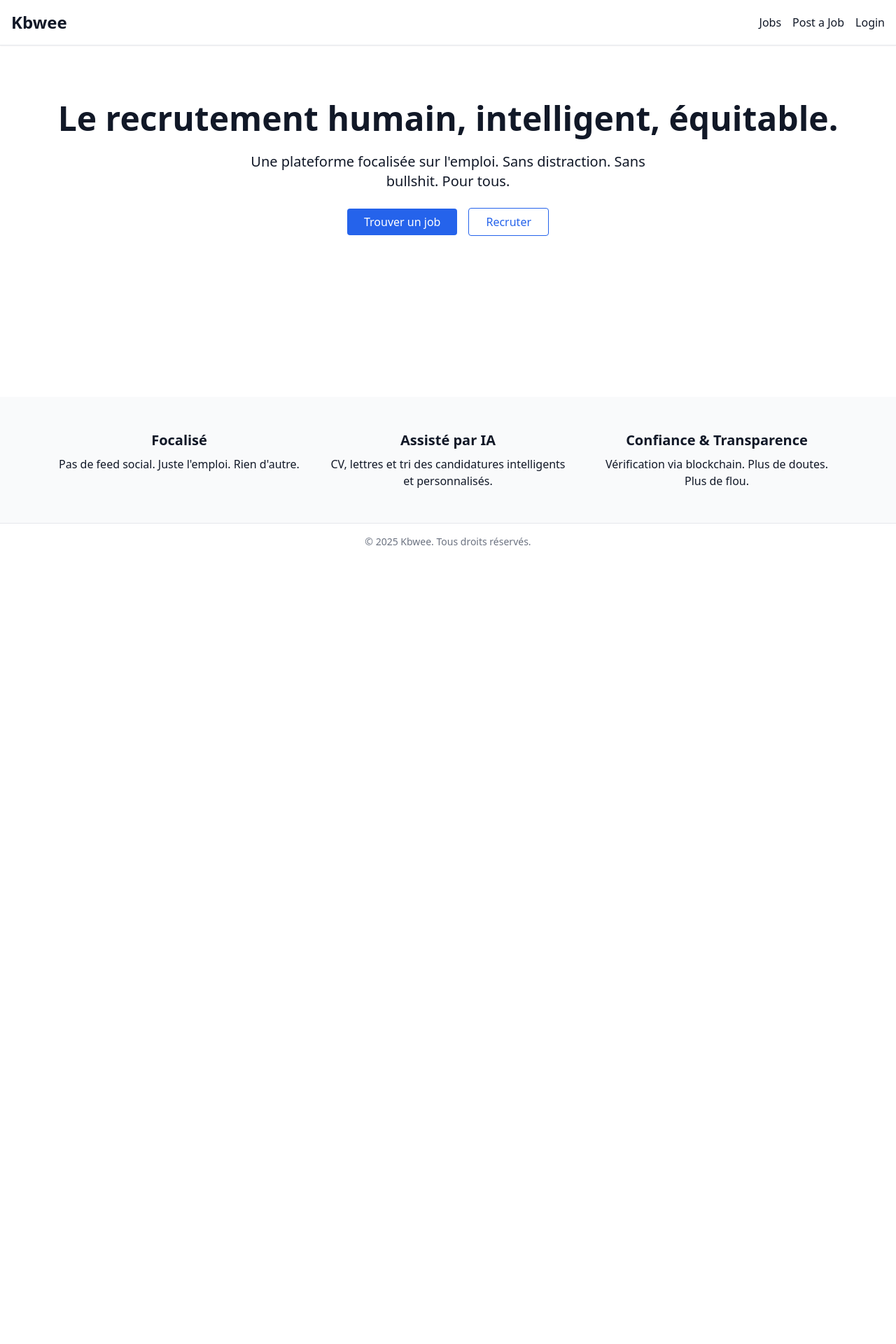
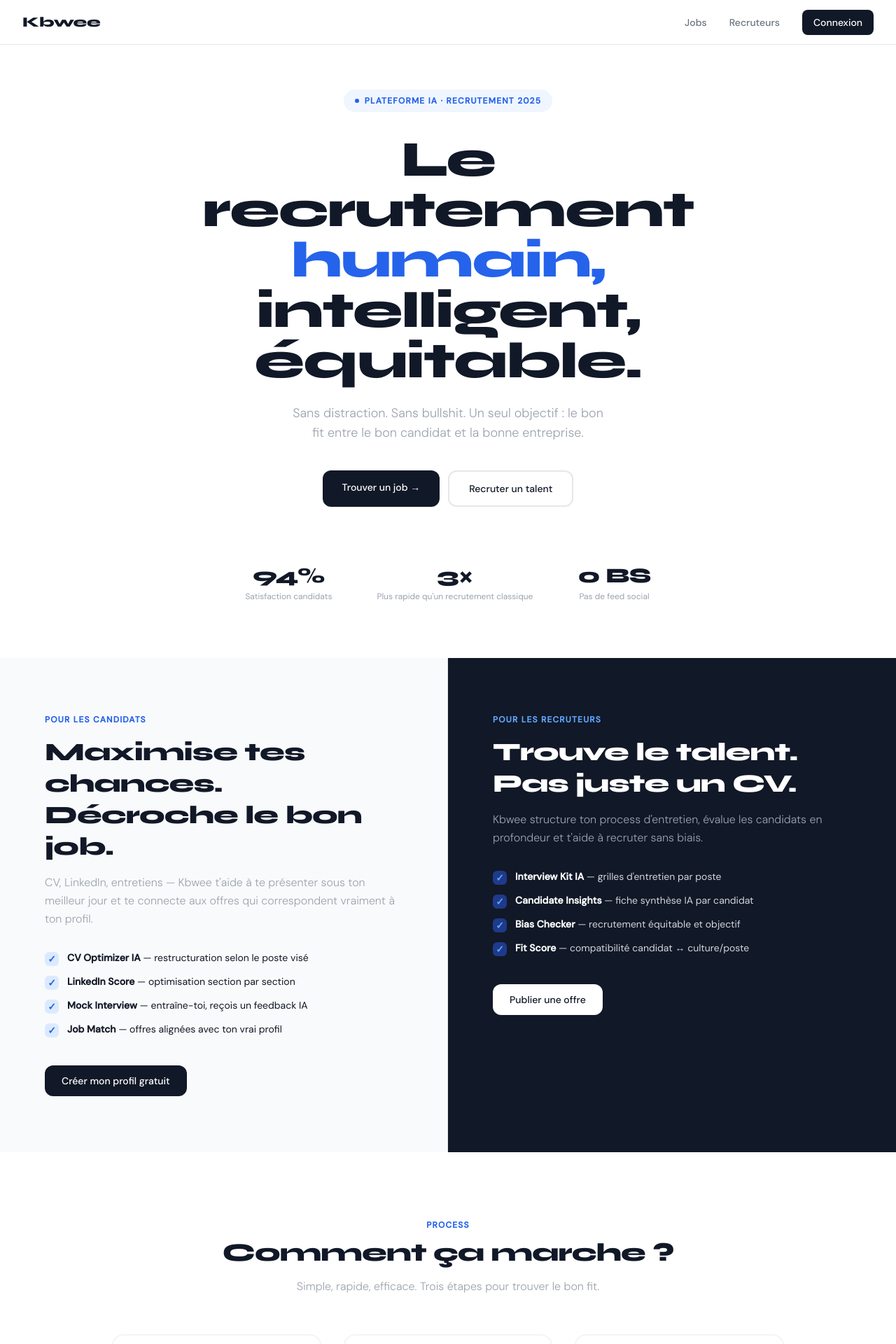
Before and after one commit to kbwee125/kbwee-live, a Next.js app: page / in a window 1280 px wide. Shown: the top 1920 px of the page at 70% size. Before the commit the page ends 800 px from the top, so only its background shows below. Built offline with nearby package versions, Linux system fonts and the light colour scheme.

Commit message:
Refactor Home component layout and styling

```diff
--- a/pages/index.js
+++ b/pages/index.js
@@ -1,54 +1,165 @@
 import React from "react";
+import Link from "next/link";
 
 export default function Home() {
   return (
-    <div className="min-h-screen flex flex-col justify-between bg-white text-gray-900">
-      {/* Header */}
-      <header className="w-full p-4 shadow-sm border-b flex justify-between items-center">
-        <h1 className="text-2xl font-bold">Kbwee</h1>
-        <nav className="space-x-4">
-          <a href="#" className="hover:underline">Jobs</a>
-          <a href="#" className="hover:underline">Post a Job</a>
-          <a href="#" className="hover:underline">Login</a>
+    <div className="min-h-screen flex flex-col bg-white text-gray-900" style={{fontFamily: "'DM Sans', sans-serif"}}>
+
+      {/* Google Font */}
+      <style>{`
+        @import url('https://fonts.googleapis.com/css2?family=Syne:wght@700;800&family=DM+Sans:wght@300;400;500&display=swap');
+        .font-syne { font-family: 'Syne', sans-serif; }
+      `}</style>
+
+      {/* NAV */}
+      <header className="fixed top-0 left-0 right-0 z-50 bg-white border-b border-gray-200 flex items-center justify-between px-8 h-16">
+        <span className="font-syne text-xl font-extrabold tracking-tight">Kbwee</span>
+        <nav className="flex items-center gap-8">
+          <Link href="/jobs" className="text-sm text-gray-500 hover:text-gray-900 transition font-medium">Jobs</Link>
+          <Link href="/post-job" className="text-sm text-gray-500 hover:text-gray-900 transition font-medium">Recruteurs</Link>
+          <Link href="/login" className="text-sm bg-gray-900 text-white px-4 py-2 rounded-lg hover:opacity-80 transition font-medium">Connexion</Link>
         </nav>
       </header>
 
-      {/* Hero */}
-      <main className="flex-grow px-4 py-20 flex flex-col items-center text-center">
-        <h2 className="text-4xl md:text-5xl font-extrabold mb-6">
-          Le recrutement humain, intelligent, équitable.
-        </h2>
-        <p className="text-lg md:text-xl max-w-xl mb-8">
-          Une plateforme focalisée sur l'emploi. Sans distraction. Sans bullshit. Pour tous.
+      {/* HERO */}
+      <main className="flex-grow flex flex-col items-center justify-center text-center px-6 pt-32 pb-20">
+
+        {/* Badge */}
+        <div className="inline-flex items-center gap-2 bg-blue-50 text-blue-600 text-xs font-semibold uppercase tracking-widest px-4 py-2 rounded-full mb-8">
+          <span className="w-1.5 h-1.5 rounded-full bg-blue-600 inline-block"></span>
+          Plateforme IA · Recrutement 2025
+        </div>
+
+        {/* Headline */}
+        <h1 className="font-syne font-extrabold text-5xl md:text-7xl leading-none tracking-tight max-w-3xl mb-6">
+          Le recrutement{" "}
+          <span className="text-blue-600">humain,</span>
+          <br />intelligent, équitable.
+        </h1>
+
+        {/* Sous-titre */}
+        <p className="text-lg text-gray-400 font-light max-w-md mb-10">
+          Sans distraction. Sans bullshit. Un seul objectif : le bon fit entre le bon candidat et la bonne entreprise.
         </p>
-        <div className="space-x-4">
-          <a href="#" className="bg-blue-600 text-white px-6 py-2 rounded hover:bg-blue-700 transition">Trouver un job</a>
-          <a href="#" className="border border-blue-600 text-blue-600 px-6 py-2 rounded hover:bg-blue-50 transition">Recruter</a>
+
+        {/* Boutons */}
+        <div className="flex gap-3 flex-wrap justify-center mb-20">
+          <Link href="/jobs" className="bg-gray-900 text-white px-7 py-3.5 rounded-xl text-sm font-medium hover:opacity-80 transition">
+            Trouver un job →
+          </Link>
+          <Link href="/post-job" className="border-2 border-gray-200 text-gray-900 px-7 py-3.5 rounded-xl text-sm font-medium hover:border-gray-900 transition">
+            Recruter un talent
+          </Link>
+        </div>
+
+        {/* Stats */}
+        <div className="flex gap-16 flex-wrap justify-center">
+          <div className="text-center">
+            <div className="font-syne text-3xl font-extrabold tracking-tight">94%</div>
+            <div className="text-xs text-gray-400 mt-1">Satisfaction candidats</div>
+          </div>
+          <div className="text-center">
+            <div className="font-syne text-3xl font-extrabold tracking-tight">3×</div>
+            <div className="text-xs text-gray-400 mt-1">Plus rapide qu'un recrutement classique</div>
+          </div>
+          <div className="text-center">
+            <div className="font-syne text-3xl font-extrabold tracking-tight">0 BS</div>
+            <div className="text-xs text-gray-400 mt-1">Pas de feed social</div>
+          </div>
         </div>
       </main>
 
-      {/* Features */}
-      <section className="bg-gray-50 py-12">
-        <div className="max-w-6xl mx-auto px-4 grid md:grid-cols-3 gap-8 text-center">
-          <div>
-            <h3 className="text-xl font-semibold mb-2">Focalisé</h3>
-            <p>Pas de feed social. Juste l'emploi. Rien d'autre.</p>
-          </div>
-          <div>
-            <h3 className="text-xl font-semibold mb-2">Assisté par IA</h3>
-            <p>CV, lettres et tri des candidatures intelligents et personnalisés.</p>
-          </div>
-          <div>
-            <h3 className="text-xl font-semibold mb-2">Confiance & Transparence</h3>
-            <p>Vérification via blockchain. Plus de doutes. Plus de flou.</p>
-          </div>
+      {/* SPLIT : Candidat / Recruteur */}
+      <section className="grid md:grid-cols-2">
+
+        {/* Candidat */}
+        <div className="bg-gray-50 border-r border-gray-200 px-16 py-20">
+          <div className="text-xs font-bold tracking-widest uppercase text-blue-600 mb-4">Pour les candidats</div>
+          <h2 className="font-syne text-4xl font-extrabold tracking-tight leading-tight mb-4">
+            Maximise tes chances.<br />Décroche le bon job.
+          </h2>
+          <p className="text-gray-400 font-light mb-8 leading-relaxed">
+            CV, LinkedIn, entretiens — Kbwee t'aide à te présenter sous ton meilleur jour et te connecte aux offres qui correspondent vraiment à ton profil.
+          </p>
+          <ul className="space-y-3 mb-10">
+            {["CV Optimizer IA — restructuration selon le poste visé", "LinkedIn Score — optimisation section par section", "Mock Interview — entraîne-toi, reçois un feedback IA", "Job Match — offres alignées avec ton vrai profil"].map((item, i) => (
+              <li key={i} className="flex items-start gap-3 text-sm">
+                <span className="mt-0.5 w-5 h-5 rounded-md bg-blue-100 flex items-center justify-center flex-shrink-0 text-blue-600 font-bold">✓</span>
+                <span><strong>{item.split("—")[0]}</strong>—{item.split("—")[1]}</span>
+              </li>
+            ))}
+          </ul>
+          <Link href="/profil" className="inline-block bg-gray-900 text-white px-6 py-3 rounded-xl text-sm font-medium hover:opacity-80 transition">
+            Créer mon profil gratuit
+          </Link>
+        </div>
+
+        {/* Recruteur */}
+        <div className="bg-gray-900 px-16 py-20">
+          <div className="text-xs font-bold tracking-widest uppercase text-blue-400 mb-4">Pour les recruteurs</div>
+          <h2 className="font-syne text-4xl font-extrabold tracking-tight leading-tight mb-4 text-white">
+            Trouve le talent.<br />Pas juste un CV.
+          </h2>
+          <p className="text-gray-400 font-light mb-8 leading-relaxed">
+            Kbwee structure ton process d'entretien, évalue les candidats en profondeur et t'aide à recruter sans biais.
+          </p>
+          <ul className="space-y-3 mb-10">
+            {["Interview Kit IA — grilles d'entretien par poste", "Candidate Insights — fiche synthèse IA par candidat", "Bias Checker — recrutement équitable et objectif", "Fit Score — compatibilité candidat ↔ culture/poste"].map((item, i) => (
+              <li key={i} className="flex items-start gap-3 text-sm text-gray-300">
+                <span className="mt-0.5 w-5 h-5 rounded-md bg-blue-900 flex items-center justify-center flex-shrink-0 text-blue-400 font-bold">✓</span>
+                <span><strong className="text-white">{item.split("—")[0]}</strong>—{item.split("—")[1]}</span>
+              </li>
+            ))}
+          </ul>
+          <Link href="/post-job" className="inline-block bg-white text-gray-900 px-6 py-3 rounded-xl text-sm font-medium hover:opacity-80 transition">
+            Publier une offre
+          </Link>
         </div>
       </section>
 
-      {/* Footer */}
-      <footer className="text-center p-4 text-sm text-gray-500 border-t">
-        &copy; 2025 Kbwee. Tous droits réservés.
+      {/* COMMENT ÇA MARCHE */}
+      <section className="py-24 px-8 max-w-5xl mx-auto w-full">
+        <div className="text-xs font-bold tracking-widest uppercase text-blue-600 text-center mb-3">Process</div>
+        <h2 className="font-syne text-4xl font-extrabold tracking-tight text-center mb-4">Comment ça marche ?</h2>
+        <p className="text-center text-gray-400 font-light mb-14">Simple, rapide, efficace. Trois étapes pour trouver le bon fit.</p>
+        <div className="grid md:grid-cols-3 gap-8">
+          {[
+            { num: "01", title: "Crée ton profil", desc: "Importe ton CV ou LinkedIn. Kbwee l'analyse, le score, et te suggère comment le renforcer." },
+            { num: "02", title: "Trouve le bon fit", desc: "Notre algorithme te connecte avec des offres alignées avec tes compétences et ta culture." },
+            { num: "03", title: "Décroche l'entretien", desc: "Entraîne-toi avec notre simulateur IA. Feedback instantané et personnalisé par poste." }
+          ].map((step, i) => (
+            <div key={i} className="border-2 border-gray-100 rounded-2xl p-8 hover:border-gray-900 transition">
+              <div className="text-xs font-bold text-blue-600 tracking-widest mb-4">0{i+1} · {["Profil", "Match", "Prépare"][i]}</div>
+              <h3 className="font-syne text-xl font-bold mb-3">{step.title}</h3>
+              <p className="text-sm text-gray-400 font-light leading-relaxed">{step.desc}</p>
+            </div>
+          ))}
+        </div>
+      </section>
+
+      {/* CTA FINAL */}
+      <section className="bg-gray-900 text-white py-24 px-8 text-center">
+        <h2 className="font-syne text-4xl md:text-5xl font-extrabold tracking-tight max-w-2xl mx-auto mb-6 leading-tight">
+          Prêt à changer la façon dont tu recrutes ?
+        </h2>
+        <p className="text-gray-400 font-light mb-10">Rejoins la liste d'attente. Lancement bêta bientôt.</p>
+        <div className="flex gap-3 justify-center flex-wrap">
+          <Link href="/profil" className="bg-white text-gray-900 px-7 py-3.5 rounded-xl text-sm font-semibold hover:opacity-80 transition">
+            Je suis candidat →
+          </Link>
+          <Link href="/post-job" className="border-2 border-gray-600 text-white px-7 py-3.5 rounded-xl text-sm font-medium hover:border-gray-400 transition">
+            Je recrute
+          </Link>
+        </div>
+      </section>
+
+      {/* FOOTER */}
+      <footer className="border-t border-gray-200 px-8 py-6 flex justify-between items-center flex-wrap gap-4">
+        <span className="font-syne font-extrabold text-lg">Kbwee</span>
+        <p className="text-xs text-gray-400">© 2025 Kbwee. Le recrutement humain, intelligent, équitable.</p>
+        <p className="text-xs text-gray-400">Jobs · Recruteurs · À propos · Contact</p>
       </footer>
+
     </div>
   );
 }
```
